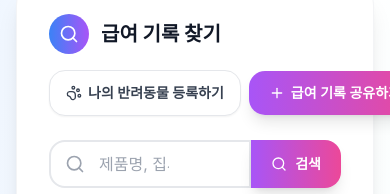
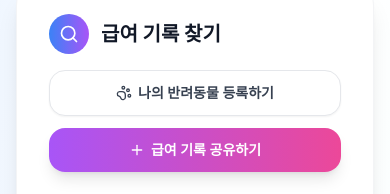
Before and after one commit to joyfuldoy1015/safe-pet-food, a Next.js app: page /pet-log in a window 390 px wide. Shown: the part 267-461 px from the top of the page. Built offline with nearby package versions, Linux system fonts and the light colour scheme; no server answers.

Commit message:
fix: 모바일에서 버튼 2행 배치 - '나의 반려동물 등록하기'와 '급여 기록 공유하기' 버튼 정렬 개선

```diff
--- a/app/pet-log/page.tsx
+++ b/app/pet-log/page.tsx
@@ -707,10 +707,10 @@ export default function PetLogPage() {
               </div>
               <h2 className="text-xl font-bold text-gray-900">급여 기록 찾기</h2>
             </div>
-            <div className="flex items-center gap-2 sm:gap-3">
+            <div className="flex flex-col sm:flex-row items-stretch sm:items-center gap-3 sm:gap-3">
               <Link
                 href="/pet-log/pets"
-                className="px-4 sm:px-5 py-3 sm:py-3.5 bg-white hover:bg-gray-50 text-gray-700 rounded-xl font-semibold flex items-center justify-center gap-1.5 sm:gap-2 transition-all duration-200 shadow-sm hover:shadow-md border border-gray-200 whitespace-nowrap text-sm sm:text-base"
+                className="px-4 sm:px-5 py-3 sm:py-3.5 bg-white hover:bg-gray-50 text-gray-700 rounded-xl font-semibold flex items-center justify-center gap-1.5 sm:gap-2 transition-all duration-200 shadow-sm hover:shadow-md border border-gray-200 whitespace-nowrap text-sm sm:text-base w-full sm:w-auto"
               >
                 <PawPrint className="h-4 w-4 sm:h-5 sm:w-5 flex-shrink-0" />
                 <span>나의 반려동물 등록하기</span>
@@ -723,7 +723,7 @@ export default function PetLogPage() {
                     setShowLoginModal(true)
                   }
                 }}
-                className="px-5 sm:px-6 py-3 sm:py-3.5 bg-gradient-to-r from-purple-500 to-pink-500 hover:from-purple-600 hover:to-pink-600 text-white rounded-xl font-semibold flex items-center justify-center gap-1.5 sm:gap-2 transition-all duration-200 shadow-lg hover:shadow-xl transform hover:scale-105 whitespace-nowrap text-sm sm:text-base"
+                className="px-5 sm:px-6 py-3 sm:py-3.5 bg-gradient-to-r from-purple-500 to-pink-500 hover:from-purple-600 hover:to-pink-600 text-white rounded-xl font-semibold flex items-center justify-center gap-1.5 sm:gap-2 transition-all duration-200 shadow-lg hover:shadow-xl transform hover:scale-105 whitespace-nowrap text-sm sm:text-base w-full sm:w-auto"
               >
                 <Plus className="h-4 w-4 sm:h-5 sm:w-5 flex-shrink-0" />
                 <span>급여 기록 공유하기</span>
```
